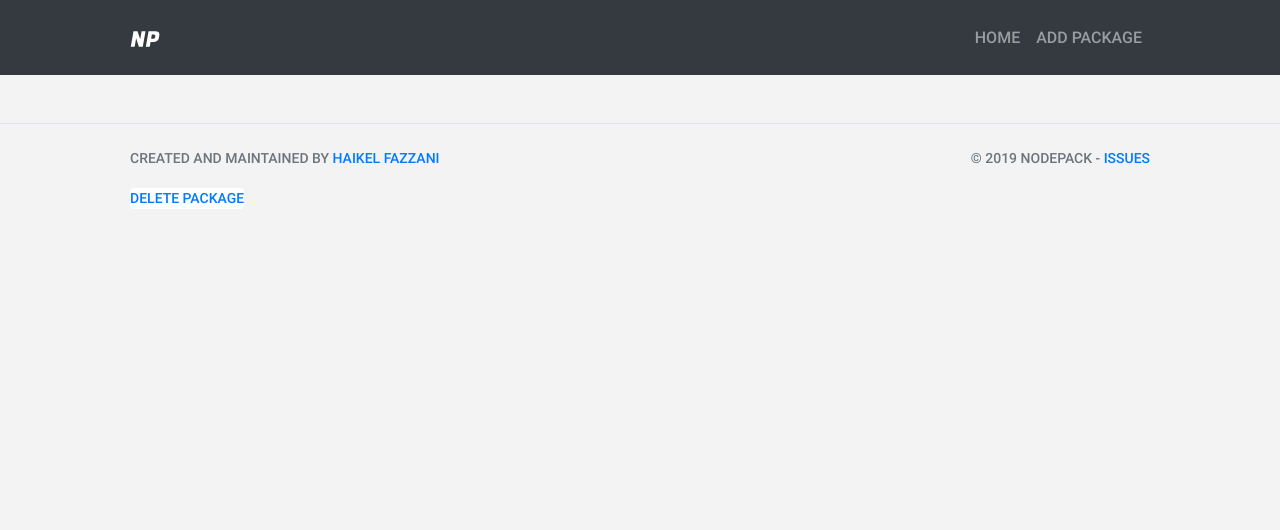
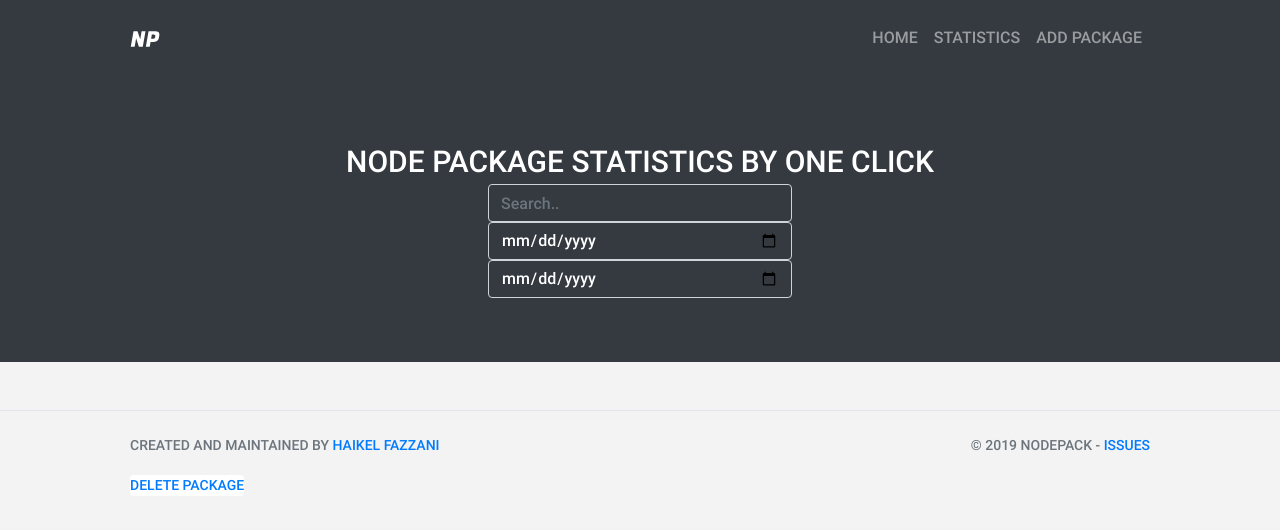
Before and after one commit to haikelfazzani/node-pack, a React (Create React App) app: page /package-stat in a window 1280 px wide. Shown: the top 530 px of the page. Built offline with nearby package versions, Linux system fonts and the light colour scheme; what @haikel/min-captcha would draw is missing.

Commit message:
add route, header package stat

```diff
--- a/src/App.js
+++ b/src/App.js
@@ -8,6 +8,7 @@ import AddPackage from './pages/AddPackage';
 import Nav from './components/Nav';
 import Footer from './components/Footer';
 import DeletePackage from './pages/DeletePackage';
+import PackageStat from './pages/PackageStat';
 
 function App() {
   return (
@@ -18,6 +19,7 @@ function App() {
       <div className="container-fluid p-0 m-0">
         <Route exact path="/" component={Home} />
         <Route exact path="/add-package" component={AddPackage} />
+        <Route exact path="/package-stat" component={PackageStat} />
         <Route exact path="/delete-package" component={DeletePackage} />
 
       </div>
--- a/src/components/Nav.js
+++ b/src/components/Nav.js
@@ -29,6 +29,10 @@ export default function Nav() {
           </li>
 
           <li className="nav-item">
+            <Link to="/package-stat" className="nav-link">Statistics</Link>
+          </li>
+
+          <li className="nav-item">
             <Link to="/add-package" className="nav-link">Add Package</Link>
           </li>
 
--- /dev/null
+++ b/src/containers/PackageStatHeader.js
@@ -0,0 +1,41 @@
+import React from 'react';
+
+export default function PackageStatHeader(props) {
+
+  const [searchVal, setSearchVal] = React.useState("");
+
+  return (
+    <div className="jumbotron text-center w-100">
+      <p className="lead text-uppercase display-5 w-50 mx-auto m-0">
+        Node package Statistics by one click
+      </p>
+
+      <div className="w-25 mx-auto">
+        <input type="search"
+          className="form-control"
+          placeholder="Search.."
+          value={searchVal}
+          onChange={(e) => {
+            let val = (e.target.value).toLowerCase();
+            setSearchVal(val);
+            props.sendData(val);
+          }}
+        />
+
+
+        <input type="date"
+          className="form-control"
+          placeholder="Enter date : 2014-01-03"
+        />
+
+        <input type="date"
+          className="form-control"
+          placeholder="Enter date : 2014-01-03"
+        />
+
+
+      </div>
+
+    </div>
+  )
+}
--- /dev/null
+++ b/src/pages/PackageStat.js
@@ -0,0 +1,12 @@
+import React, { Component } from 'react'
+import PackageStatHeader from '../containers/PackageStatHeader';
+
+export default class PackageStat extends Component {
+  render() {
+    return (
+      <div>
+        <PackageStatHeader />
+      </div>
+    )
+  }
+}
```
Also changed, not shown: src/service/dataLink.js (added, +9 -0 lines).
